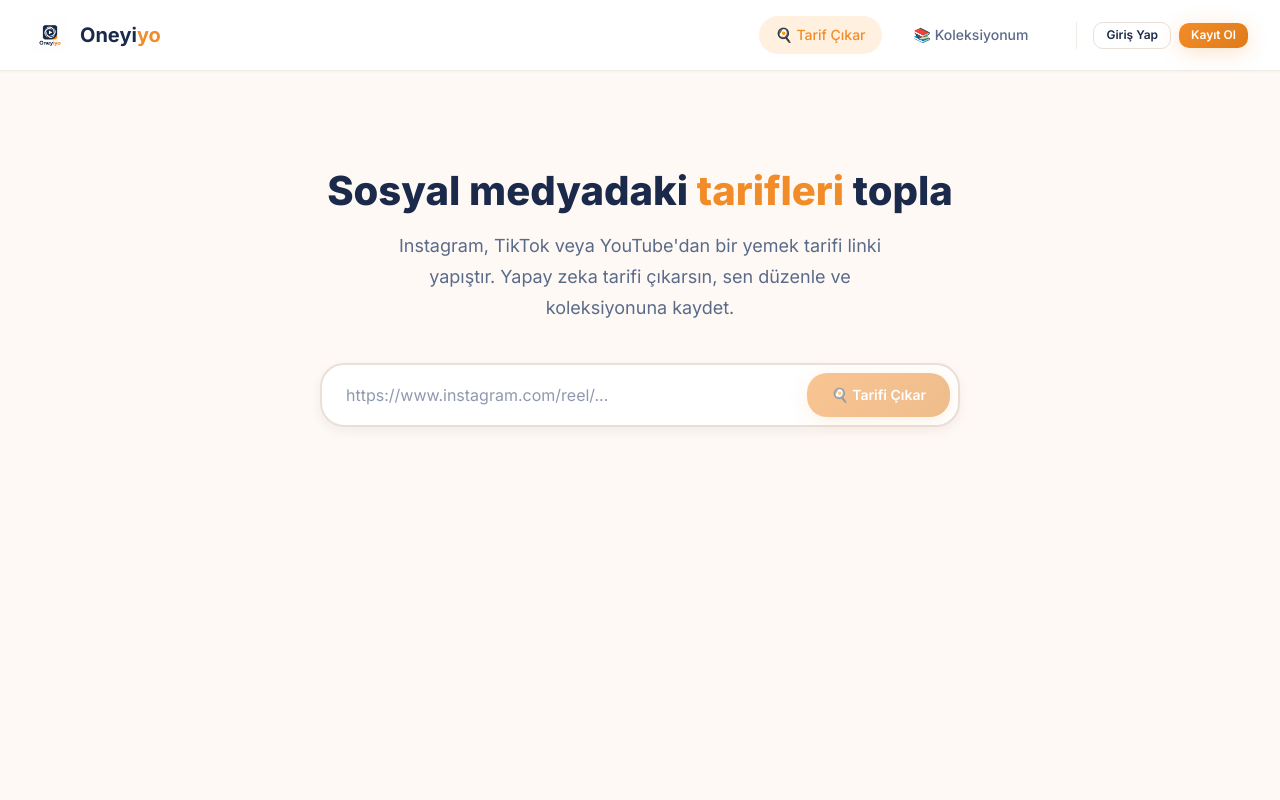
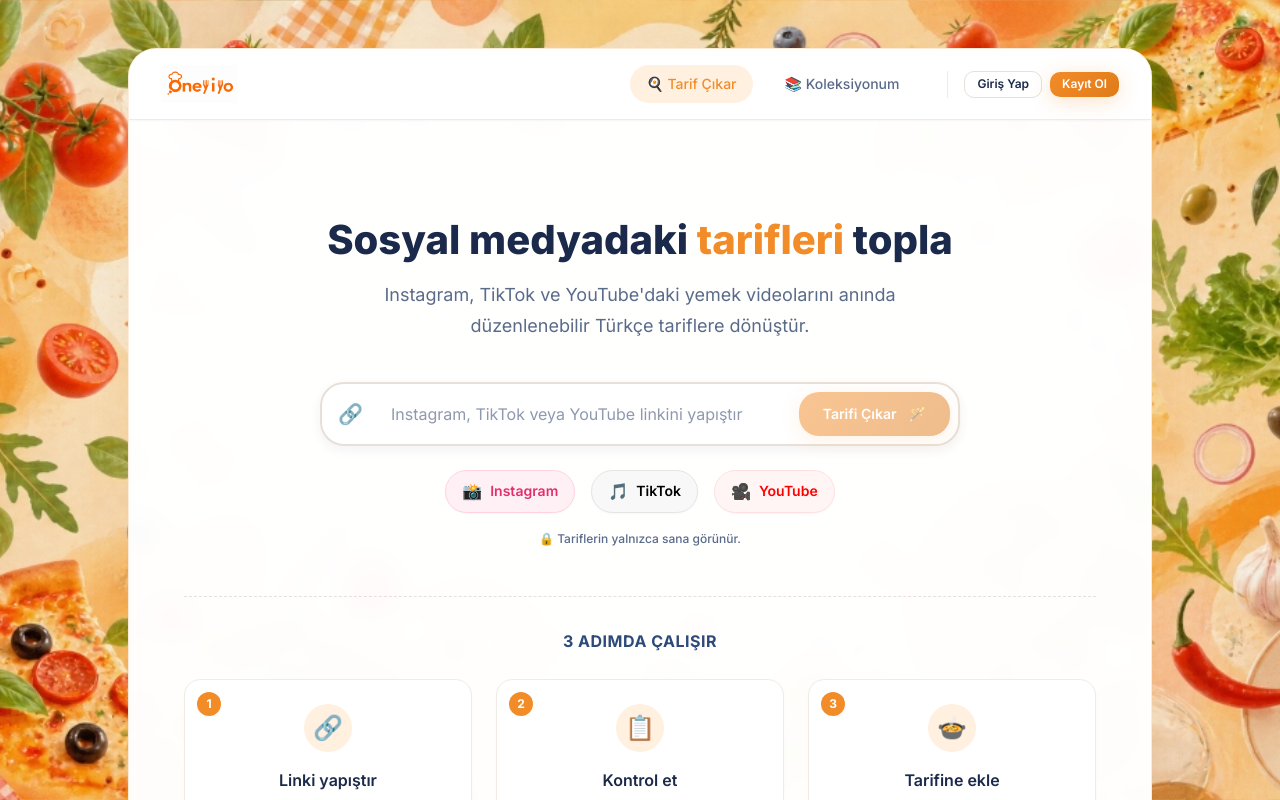
Before and after one commit to berramiynat-debug/Onedio_RecipeAI, a React (Vite) app in the folder frontend/: page / in a window 1280 px wide. Shown: the top 800 px of the page. Built offline with nearby package versions, Linux system fonts and the light colour scheme; no server answers.

Commit message:
design: implement new Oneyiyo logo and food background theme, add welcome greeting, platforms badges and steps grid, improve request interceptor error formatting

```diff
--- a/frontend/src/App.jsx
+++ b/frontend/src/App.jsx
@@ -80,11 +80,11 @@ function AppContent() {
 
   return (
     <div className="app-layout">
+      <div className="app-container">
         {/* Header */}
         <header className="app-header">
           <NavLink to="/" className="app-header__logo" onClick={(e) => handleNavClick(e, '/')}>
-          <img src="/logo.png" alt="Oneyiyo Logo" />
-          <span className="app-header__title">Oneyi<span>yo</span></span>
+            <img src="/logo.png" alt="Oneyiyo Logo" style={{ height: '38px', width: 'auto' }} />
           </NavLink>
 
           <nav className="app-header__nav" style={{ alignItems: 'center' }}>
@@ -148,7 +148,7 @@ function AppContent() {
             />
           ) : (
             <Routes>
-            <Route path="/" element={<Dashboard onRecipeReady={handleRecipeReady} />} />
+              <Route path="/" element={<Dashboard onRecipeReady={handleRecipeReady} user={user} />} />
               <Route path="/login" element={<Login setAuth={setUser} />} />
               <Route path="/register" element={<Register />} />
               <Route path="/collection" element={user ? <Collection /> : <Navigate to="/login" replace />} />
@@ -158,6 +158,7 @@ function AppContent() {
             </Routes>
           )}
         </main>
+      </div>
     </div>
   );
 }
--- a/frontend/src/index.css
+++ b/frontend/src/index.css
@@ -121,6 +121,34 @@ a:hover {
   min-height: 100vh;
   display: flex;
   flex-direction: column;
+  background-image: url('/bg.jpg');
+  background-size: cover;
+  background-position: center;
+  background-repeat: no-repeat;
+  background-attachment: fixed;
+  padding: 3rem 1.5rem;
+  align-items: center;
+  justify-content: center;
+}
+
+@media (max-width: 768px) {
+  .app-layout {
+    padding: 1rem var(--space-2);
+  }
+}
+
+.app-container {
+  max-width: 1024px;
+  width: 100%;
+  background: rgba(255, 255, 255, 0.98);
+  border-radius: 28px;
+  box-shadow: 0 20px 50px rgba(242, 140, 40, 0.15);
+  border: 1px solid rgba(242, 140, 40, 0.18);
+  overflow: hidden;
+  display: flex;
+  flex-direction: column;
+  min-height: 85vh;
+  backdrop-filter: blur(10px);
 }
 
 .app-header {
@@ -130,9 +158,6 @@ a:hover {
   display: flex;
   align-items: center;
   justify-content: space-between;
-  position: sticky;
-  top: 0;
-  z-index: 100;
   box-shadow: var(--shadow-sm);
 }
 
@@ -393,6 +418,162 @@ textarea.input {
 .url-input-container .btn {
   border-radius: calc(var(--radius-xl) - 4px);
   white-space: nowrap;
+}
+
+.url-input-icon {
+  font-size: 1.25rem;
+  color: var(--color-text-muted);
+  padding-left: var(--space-2);
+  display: flex;
+  align-items: center;
+}
+
+/* Platform Badges (Screenshot 1) */
+.platform-badges {
+  display: flex;
+  justify-content: center;
+  gap: var(--space-4);
+  margin-top: var(--space-6);
+  flex-wrap: wrap;
+}
+
+.badge-item {
+  display: inline-flex;
+  align-items: center;
+  gap: var(--space-2);
+  padding: var(--space-2) var(--space-4);
+  border-radius: var(--radius-full);
+  font-size: var(--font-size-sm);
+  font-weight: 600;
+  box-shadow: var(--shadow-sm);
+  border: 1px solid transparent;
+  transition: all var(--transition-fast);
+}
+
+.badge-item:hover {
+  transform: translateY(-2px);
+  box-shadow: var(--shadow-md);
+}
+
+.badge-item.ig {
+  color: #E1306C;
+  background: #FFF0F5;
+  border-color: #FFD2E0;
+}
+
+.badge-item.tt {
+  color: #000000;
+  background: #F8F8F8;
+  border-color: #E5E5E5;
+}
+
+.badge-item.yt {
+  color: #FF0000;
+  background: #FFF5F5;
+  border-color: #FFE0E0;
+}
+
+.badge-icon {
+  font-size: 1rem;
+}
+
+/* Privacy Note (Screenshot 1) */
+.privacy-note {
+  font-size: var(--font-size-xs);
+  color: var(--color-text-secondary);
+  margin-top: var(--space-4);
+  margin-bottom: var(--space-8);
+  font-weight: 500;
+}
+
+/* How It Works (Screenshot 1) */
+.how-it-works {
+  margin-top: var(--space-12);
+  padding-top: var(--space-8);
+  border-top: 1px dashed var(--color-border);
+}
+
+.how-it-works-title {
+  font-size: var(--font-size-base);
+  font-weight: 700;
+  color: var(--color-navy-light);
+  margin-bottom: var(--space-6);
+  text-transform: uppercase;
+  letter-spacing: 0.5px;
+}
+
+.steps-grid {
+  display: grid;
+  grid-template-columns: 1fr 1fr 1fr;
+  gap: var(--space-6);
+}
+
+.step-card {
+  position: relative;
+  background: var(--color-white);
+  border: 1px solid var(--color-border-light);
+  border-radius: var(--radius-lg);
+  padding: var(--space-6) var(--space-4);
+  box-shadow: var(--shadow-sm);
+  transition: all var(--transition-base);
+  display: flex;
+  flex-direction: column;
+  align-items: center;
+  text-align: center;
+}
+
+.step-card:hover {
+  transform: translateY(-3px);
+  box-shadow: var(--shadow-md);
+  border-color: var(--color-orange);
+}
+
+.step-number {
+  position: absolute;
+  top: var(--space-3);
+  left: var(--space-3);
+  width: 24px;
+  height: 24px;
+  background: var(--color-orange);
+  color: var(--color-white);
+  border-radius: var(--radius-full);
+  font-size: var(--font-size-xs);
+  font-weight: 700;
+  display: flex;
+  align-items: center;
+  justify-content: center;
+}
+
+.step-icon-bg {
+  width: 48px;
+  height: 48px;
+  background: var(--color-orange-subtle);
+  border-radius: var(--radius-full);
+  display: flex;
+  align-items: center;
+  justify-content: center;
+  font-size: 1.5rem;
+  margin-bottom: var(--space-4);
+}
+
+.step-card h4 {
+  font-size: var(--font-size-base);
+  font-weight: 600;
+  color: var(--color-navy);
+  margin-bottom: var(--space-2);
+}
+
+.step-card p {
+  font-size: var(--font-size-sm);
+  color: var(--color-text-secondary);
+  line-height: 1.5;
+}
+
+@media (max-width: 768px) {
+  .steps-grid {
+    grid-template-columns: 1fr;
+    gap: var(--space-4);
+  }
 }
 
 /* ============================================
--- a/frontend/src/pages/Dashboard.jsx
+++ b/frontend/src/pages/Dashboard.jsx
@@ -12,7 +12,7 @@ const STEPS = [
 /**
  * Ana Sayfa — Link yapıştırma ve asenkron işleme durumu
  */
-export default function Dashboard({ onRecipeReady }) {
+export default function Dashboard({ onRecipeReady, user }) {
   const [url, setUrl] = useState('');
   const [jobId, setJobId] = useState(null);
   const [jobStatus, setJobStatus] = useState(null);
@@ -141,19 +141,23 @@ export default function Dashboard({ onRecipeReady }) {
       {!jobId && (
         <div className="hero-section slide-up">
           <h1 className="hero-title">
-            Sosyal medyadaki <span className="highlight">tarifleri</span> topla
+            {user ? (
+              <>Bugün ne yiyelim, <span className="highlight">{user.username || user.email.split('@')[0]}</span>?</>
+            ) : (
+              <>Sosyal medyadaki <span className="highlight">tarifleri</span> topla</>
+            )}
           </h1>
           <p className="hero-subtitle">
-            Instagram, TikTok veya YouTube'dan bir yemek tarifi linki yapıştır.
-            Yapay zeka tarifi çıkarsın, sen düzenle ve koleksiyonuna kaydet.
+            Instagram, TikTok ve YouTube'daki yemek videolarını anında düzenlenebilir Türkçe tariflere dönüştür.
           </p>
 
           <form onSubmit={handleSubmit}>
             <div className="url-input-container">
+              <span className="url-input-icon">🔗</span>
               <input
                 className="input"
                 type="text"
-                placeholder="https://www.instagram.com/reel/..."
+                placeholder="Instagram, TikTok veya YouTube linkini yapıştır"
                 value={url}
                 onChange={(e) => setUrl(e.target.value)}
                 disabled={isSubmitting}
@@ -165,13 +169,31 @@ export default function Dashboard({ onRecipeReady }) {
                 disabled={!url.trim() || isSubmitting}
                 id="import-button"
               >
-                {isSubmitting ? '⏳ Gönderiliyor...' : '🍳 Tarifi Çıkar'}
+                {isSubmitting ? '⏳ Gönderiliyor...' : <>Tarifi Çıkar <span style={{ marginLeft: '4px' }}>🪄</span></>}
               </button>
             </div>
           </form>
 
+          {/* Platform Badges (Screenshot 1) */}
+          <div className="platform-badges">
+            <span className="badge-item ig">
+              <span className="badge-icon">📸</span> Instagram
+            </span>
+            <span className="badge-item tt">
+              <span className="badge-icon">🎵</span> TikTok
+            </span>
+            <span className="badge-item yt">
+              <span className="badge-icon">🎥</span> YouTube
+            </span>
+          </div>
+
+          {/* Privacy Note (Screenshot 1) */}
+          <p className="privacy-note">
+            🔒 Tariflerin yalnızca sana görünür.
+          </p>
+
           {error && (
-            <div className="error-banner" style={{ maxWidth: 640, margin: '1rem auto 0' }}>
+            <div className="error-banner" style={{ maxWidth: 640, margin: '1rem auto 2rem' }}>
               <span>⚠️</span>
               <span style={{ marginRight: 'var(--space-4)' }}>{error}</span>
               <button className="btn btn-sm btn-secondary" onClick={handleRetry} style={{ marginLeft: 'auto' }}>
@@ -179,6 +201,31 @@ export default function Dashboard({ onRecipeReady }) {
               </button>
             </div>
           )}
+
+          {/* 3 Adımda Çalışır Bilgilendirme Kartları (Screenshot 1) */}
+          <div className="how-it-works">
+            <h3 className="how-it-works-title">3 adımda çalışır</h3>
+            <div className="steps-grid">
+              <div className="step-card">
+                <div className="step-number">1</div>
+                <div className="step-icon-bg">🔗</div>
+                <h4>Linki yapıştır</h4>
+                <p>Instagram, TikTok veya YouTube linkini gir.</p>
+              </div>
+              <div className="step-card">
+                <div className="step-number">2</div>
+                <div className="step-icon-bg">📋</div>
+                <h4>Kontrol et</h4>
+                <p>Algılanan içerikleri düzenle ve eksikleri tamamla.</p>
+              </div>
+              <div className="step-card">
+                <div className="step-number">3</div>
+                <div className="step-icon-bg">🍲</div>
+                <h4>Tarifine ekle</h4>
+                <p>Tarifini kaydet, not ekle ve dilediğin gibi kullan.</p>
+              </div>
+            </div>
+          </div>
         </div>
       )}
 
--- a/frontend/src/utils/api.js
+++ b/frontend/src/utils/api.js
@@ -11,7 +11,12 @@ const getHeaders = () => {
 
 // Merkezi yetkilendirme kontrolü yapan istek yardımcısı (401 / 403 / Geçersiz token durumlarında otomatik çıkış yapar)
 const request = async (url, options = {}) => {
-  const res = await fetch(url, options);
+  let res;
+  try {
+    res = await fetch(url, options);
+  } catch (netErr) {
+    throw new Error(`Sunucuya bağlanılamadı. Lütfen sunucunun (Render) çalışır durumda olduğunu kontrol edin. (İstek: ${url})`);
+  }
 
   if (res.status === 401 || res.status === 403) {
     localStorage.removeItem('token');
@@ -20,6 +25,22 @@ const request = async (url, options = {}) => {
     }
     const errorData = await res.json().catch(() => ({}));
     throw new Error(errorData.error || 'Oturum süreniz doldu, lütfen tekrar giriş yapın.');
+  }
+
+  if (!res.ok) {
+    let errorMsg = `Sunucu hatası (Kod: ${res.status})`;
+    try {
+      const contentType = res.headers.get('content-type');
+      if (contentType && contentType.includes('application/json')) {
+        const errorData = await res.json();
+        errorMsg = errorData.error || errorMsg;
+      } else {
+        errorMsg = `Sunucu güncel değil veya yönlendirme hatası oluştu (Kod: ${res.status}). Lütfen sunucunun (Render) başarıyla derlendiğinden ve 'Clear Cache and Deploy' yapıldığından emin olun.`;
+      }
+    } catch (e) {
+      // ignore
+    }
+    throw new Error(`${errorMsg} (İstek: ${url})`);
   }
 
   return res;
```
Also changed, not shown: frontend/public/bg.jpg (added), frontend/public/logo.png. Lines whose indentation alone changed are shown as unchanged.
